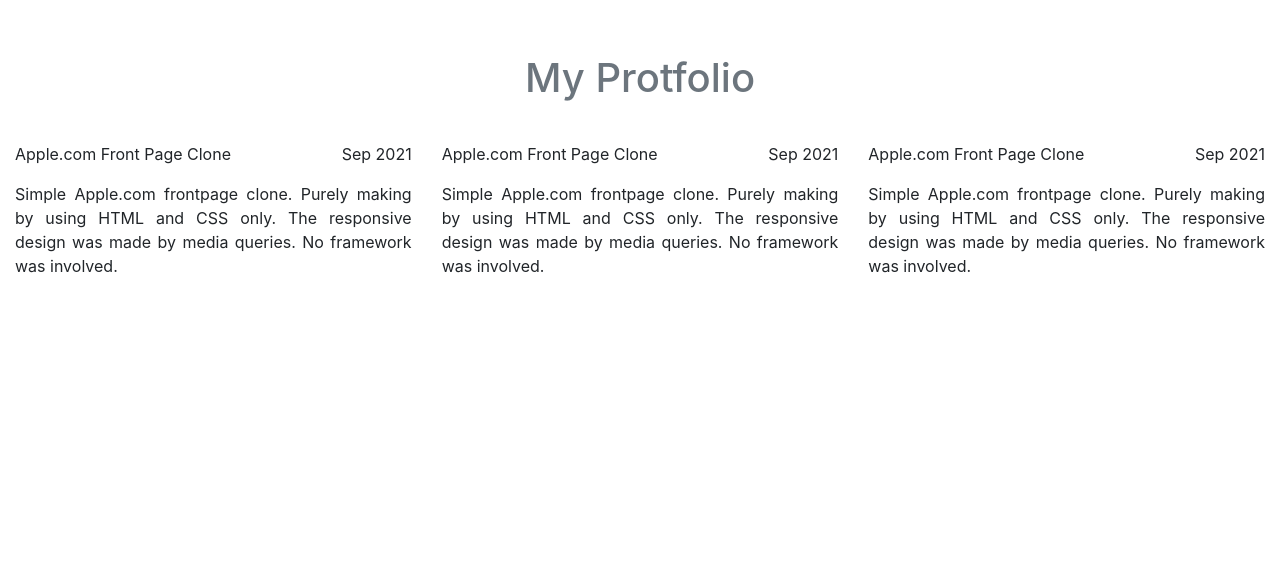
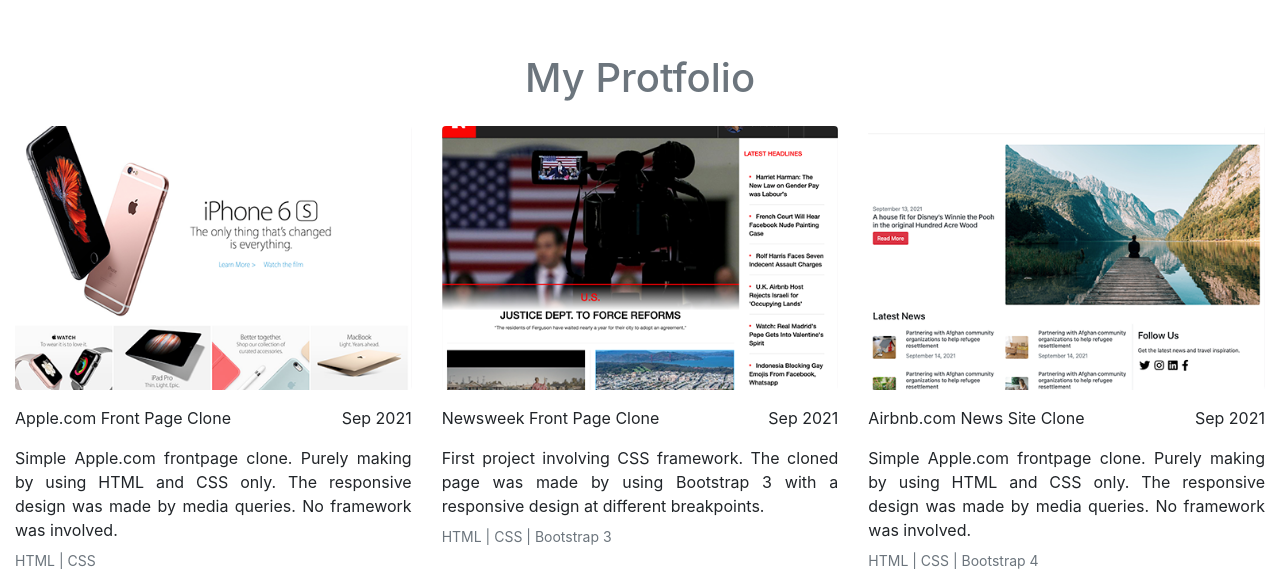
Before and after one commit to dominiclai1983/alt-personal, a plain HTML site: page index.html in a window 1280 px wide. Shown: the part 660-1247 px from the top of the page. Before the commit the page ends 954 px from the top, so only its background shows below. Drawn offline with nearby package versions, Linux system fonts and the light colour scheme.

Commit message:
add style to listing in protfolio section

```diff
--- a/index.html
+++ b/index.html
@@ -51,8 +51,8 @@
                         <p class="font-weight-bold">Diving Into Internet</p>
                         <h2 class="text-black">Dominic Lai <br>Web Development Apprentice</h2>
                         <p class="text-justify font-weight-bold">First, starting with CS50, the introduction of computer science course offered by Havard University to the students and the public. This course is well-known by the "notorious" of difficulty. With the intermediate level of knowledge with C++ and now studying with Altcademy on Web Development. </p>
-                        <a class="btn btn-secondary mr-1 first-button" href="#" role="button"><i class="fab fa-github"></i>  Github</a>
-                        <a class="btn btn-secondary ml-1 first-button" href="#" role="button"><i class="fab fa-linkedin"></i>  Linkedin</a>
+                        <a class="btn btn-secondary mr-1 first-button" href="https://github.com/dominiclai1983" target="_blank" role="button"><i class="fab fa-github"></i>  Github</a>
+                        <a class="btn btn-secondary ml-1 first-button" href="https://www.linkedin.com/in/dominiclaihk/" target="_blank" role="button"><i class="fab fa-linkedin"></i>  Linkedin</a>
                     </div>
                     <!-- nothing on the right side-->
             </div>
@@ -66,41 +66,44 @@
                 <h1 class="text-center text-secondary">My Protfolio</h1>
                 </div>
               <!-- first listing-->
-              <div class="col-9 col-md-6 col-xl-4">
+              <div class="col-12 col-md-6 col-xl-4">
                 <div class="listing">
-                    <div class="aspectRatioBox mb-3 rounded" style="background-image: url('./images/hero-news-1.jpg')">
+                    <div class="aspectRatioBox mb-3 rounded" style="background-image: url('./image/ex-1.png')">
                   </div>
                   <div class="description text-black">
                     <p class="mb-3">
                       Apple.com Front Page Clone <span class="float-right">Sep 2021</span>
                     </p>
-                    <p class="text-justify">Simple Apple.com frontpage clone. Purely making by using HTML and CSS only. The responsive design was made by media queries. No framework was involved. </p>
+                    <p class="text-justify mb-0 description">Simple Apple.com frontpage clone. Purely making by using HTML and CSS only. The responsive design was made by media queries. No framework was involved. </p>
+                    <p class="tech text-muted mt-2">HTML | CSS</p>
                   </div>
                 </div>
               </div>
               <!-- second listing-->
-              <div class="col-9 col-md-6 col-xl-4">
+              <div class="col-12 col-md-6 col-xl-4">
                 <div class="listing">
-                    <div class="aspectRatioBox mb-3 rounded" style="background-image: url('./images/hero-news-1.jpg')">
+                    <div class="aspectRatioBox mb-3 rounded" style="background-image: url('./image/ex-2.png')">
                   </div>
                   <div class="description text-black">
                     <p class="mb-3">
-                      Apple.com Front Page Clone <span class="float-right">Sep 2021</span>
+                      Newsweek Front Page Clone <span class="float-right">Sep 2021</span>
                     </p>
-                    <p class="text-justify">Simple Apple.com frontpage clone. Purely making by using HTML and CSS only. The responsive design was made by media queries. No framework was involved. </p>
+                    <p class="text-justify mb-0 description">First project involving CSS framework. The cloned page was made by using Bootstrap 3 with a responsive design at different breakpoints. </p>
+                    <p class="tech text-muted mt-2">HTML | CSS | Bootstrap 3</p>
                   </div>
                 </div>
               </div>
               <!-- third listing-->
-              <div class="col-9 col-md-6 col-xl-4">
+              <div class="col-12 col-md-6 col-xl-4">
                 <div class="listing">
-                    <div class="aspectRatioBox mb-3 rounded" style="background-image: url('./images/hero-news-1.jpg')">
+                    <div class="aspectRatioBox mb-3 rounded" style="background-image: url('./image/ex-3.png')">
                   </div>
                   <div class="description text-black">
                     <p class="mb-3">
-                      Apple.com Front Page Clone <span class="float-right">Sep 2021</span>
+                      Airbnb.com News Site Clone<span class="float-right">Sep 2021</span>
                     </p>
-                    <p class="text-justify">Simple Apple.com frontpage clone. Purely making by using HTML and CSS only. The responsive design was made by media queries. No framework was involved. </p>
+                    <p class="text-justify mb-0 description">Simple Apple.com frontpage clone. Purely making by using HTML and CSS only. The responsive design was made by media queries. No framework was involved. </p>
+                    <p class="tech text-muted mt-2">HTML | CSS | Bootstrap 4</p>
                   </div>
                 </div>
               </div>
--- a/style.css
+++ b/style.css
@@ -1,3 +1,9 @@
+@media (min-width:1200px){
+    .container-fluid{
+        max-width: 1750px;
+    }
+}
+
 /* navigator bar */
 
 .top-icon{
@@ -23,7 +29,6 @@
     justify-content: center;
 }
 
-
 #first-sec::before{
     content: "";
     background-image: url(./image/first-sec.jpg);
@@ -35,12 +40,6 @@
     left: 0px;
     opacity: 0.89;
 }
-
-/*
-#first-sec{
-    padding-top: 125px;
-    padding-bottom: 125px;
-}*/
 
 @media (min-width: 1200px) {
     #first-sec{
@@ -56,3 +55,14 @@
 .first-button{
     width: 118px !important;
 }
+
+/* Protofilo */
+.tech{
+    font-size: 14px;
+}
+
+.aspectRatioBox {
+    padding-top: calc(2 / 3 * 100%); /* aspect ratio 3:2 */
+    background-size: cover;
+    background-position: center;
+  }
```
Also changed, not shown: image/ex-1.png (added), image/ex-2.png (added), image/ex-3.png (added), 2 other files.
